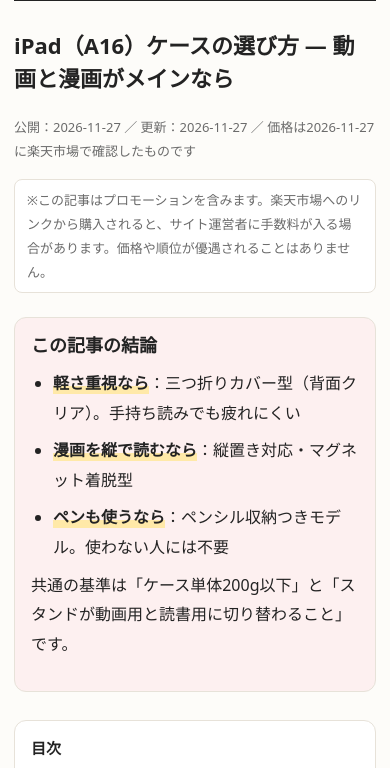
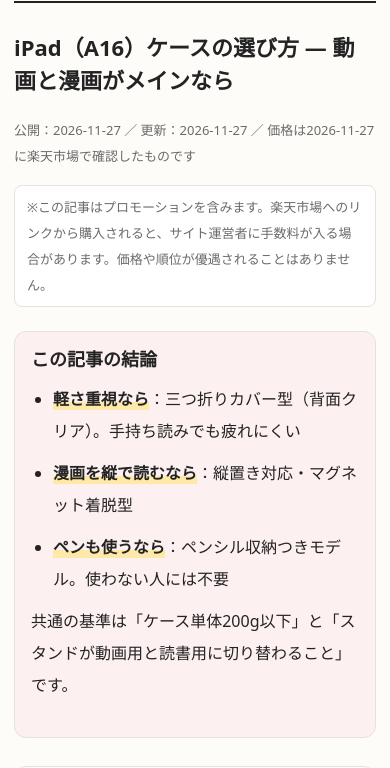
Before and after one commit to ManoCity/manocity-note, a plain HTML site: page note/ipad-a16-case.html in a window 390 px wide. Shown: the part 61-829 px from the top of the page. Drawn offline with Linux system fonts and the light colour scheme.

Commit message:
Trim text for smartphone reading

```diff
--- a/assets/style.css
+++ b/assets/style.css
@@ -128,3 +128,12 @@ img{max-width:100%;height:auto}
   th,td{padding:8px 10px}
   .author{flex-direction:column;gap:8px}
 }
+
+/* v3.1: smartphone readability - more air, shorter feel */
+@media (max-width:640px){
+  body{line-height:2.0}
+  p{margin-bottom:22px}
+  li{margin-bottom:10px}
+  .pick p{margin-bottom:14px}
+  .faq dd{line-height:1.95}
+}
```
